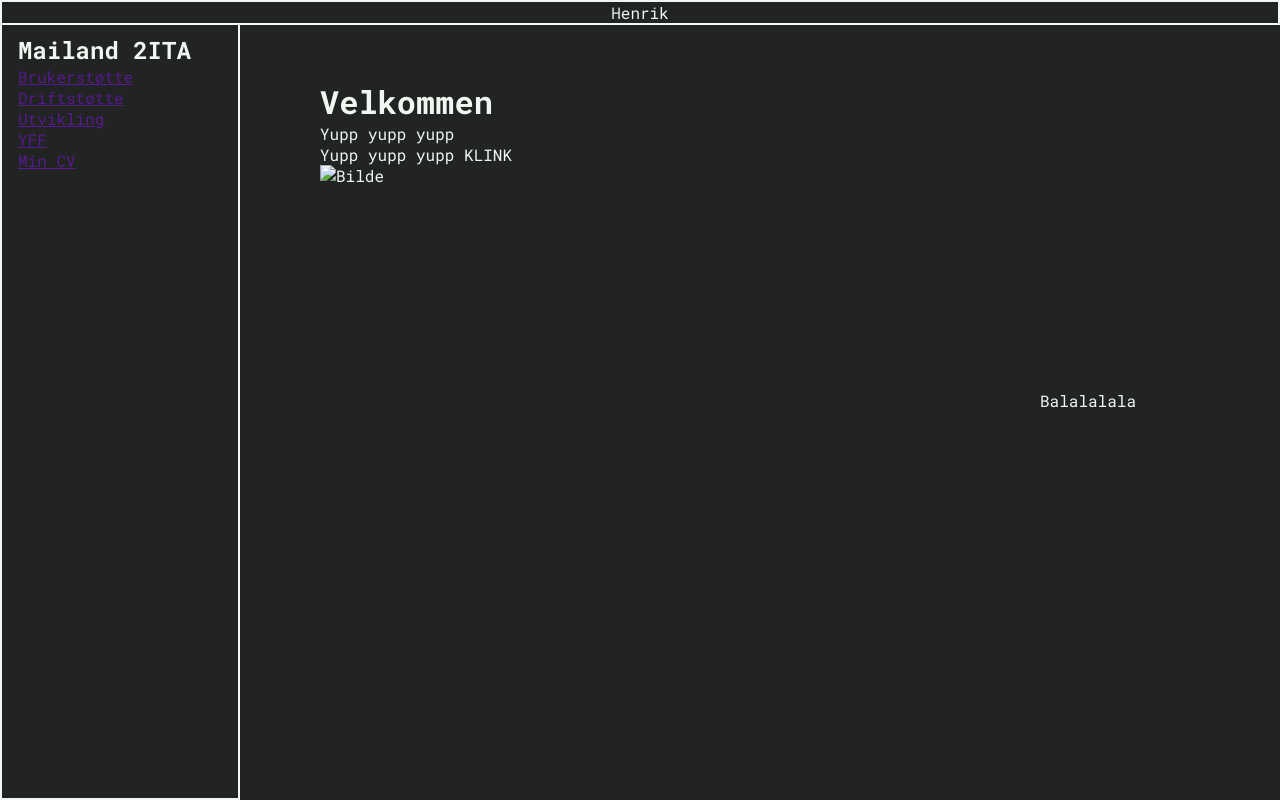
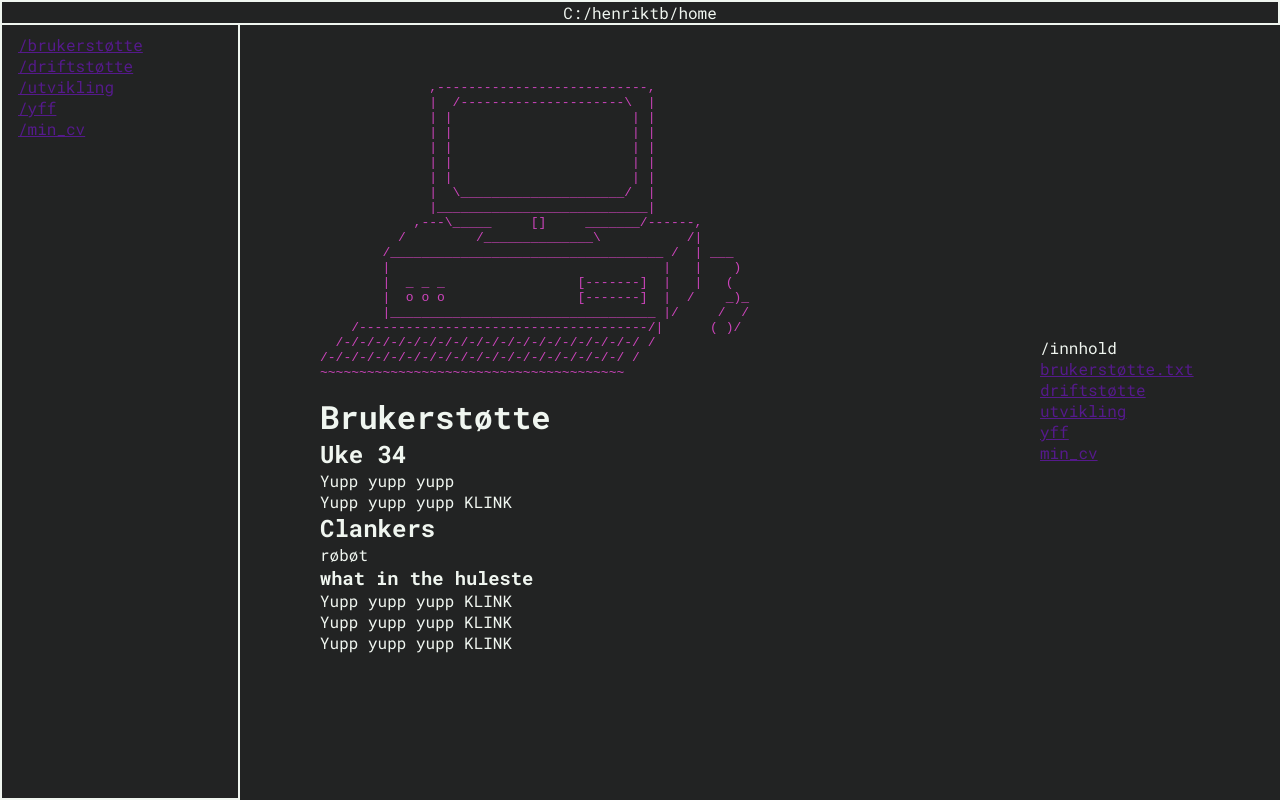
Before and after one commit to henriktb2008/Brukerst-tteNettsideSkole, a plain HTML site: page Brukerstøtte/brukerstotte.html in a window 1280 px wide. Drawn offline with Linux system fonts and the light colour scheme; files that its build step writes are made by us from their sources.

Commit message:
brukerstotte side

```diff
--- a/Brukerstøtte/brukerstotte.html
+++ b/Brukerstøtte/brukerstotte.html
@@ -5,31 +5,67 @@
     <meta charset="UTF-8">
     <meta name="viewport" content="width=device-width, initial-scale=1.0">
     <title>Min nettside</title>
-    <link rel="stylesheet" href="style.css">
+    <link rel="stylesheet" href="/style.css">
 </head>
 
 <body>
-    <header>Henrik</header>
+    <header>C:/henriktb/home</header>
+
     <nav id="navigation-sidebar">
-        <h2>Mailand 2ITA</h2>
         <ul>
-            <li><a href="">Brukerstøtte</a></li>
-            <li><a href="">Driftstøtte</a></li>
-            <li><a href="">Utvikling</a></li>
-            <li><a href="">YFF</a></li>
-            <li><a href="">Min CV</a></li>
+            <li><a href="">/brukerstøtte</a></li>
+            <li><a href="">/driftstøtte</a></li>
+            <li><a href="">/utvikling</a></li>
+            <li><a href="">/yff</a></li>
+            <li><a href="">/min_cv</a></li>
         </ul>
     </nav>
 
     <main>
-        <h1>Velkommen</h1>
+        <pre class="asciiCover">
+              ,---------------------------,
+              |  /---------------------\  |
+              | |                       | |
+              | |                       | |
+              | |                       | |
+              | |                       | |
+              | |                       | |
+              |  \_____________________/  |
+              |___________________________|
+            ,---\_____     []     _______/------,
+          /         /______________\           /|
+        /___________________________________ /  | ___
+        |                                   |   |    )
+        |  _ _ _                 [-------]  |   |   (
+        |  o o o                 [-------]  |  /    _)_
+        |__________________________________ |/     /  /
+    /-------------------------------------/|      ( )/
+  /-/-/-/-/-/-/-/-/-/-/-/-/-/-/-/-/-/-/-/ /
+/-/-/-/-/-/-/-/-/-/-/-/-/-/-/-/-/-/-/-/ /
+~~~~~~~~~~~~~~~~~~~~~~~~~~~~~~~~~~~~~~~
+        </pre>
+        <h1>Brukerstøtte</h1>
+        <h2>Uke 34</h2>
         <p>Yupp yupp yupp</p>
         <p>Yupp yupp yupp KLINK</p>
-        <img src="Aryan.jpg" alt="Bilde" srcset="" style="width: 30vw;">
+        <h2>Clankers</h2>
+        <p>røbøt</p>
+        <h3>what in the huleste</h3>
+        <p>Yupp yupp yupp KLINK</p>
+        <p>Yupp yupp yupp KLINK</p>
+        <p>Yupp yupp yupp KLINK</p>
+
     </main>
 
     <aside>
-        <p>Balalalala</p>
+        <ul>
+            <p>/innhold</p>
+            <li><a href="">brukerstøtte.txt</a></li>
+            <li><a href="">driftstøtte</a></li>
+            <li><a href="">utvikling</a></li>
+            <li><a href="">yff</a></li>
+            <li><a href="">min_cv</a></li>
+        </ul>
     </aside>
 </body>
 
```
Also changed, not shown: index.html (+1 -1 lines).
